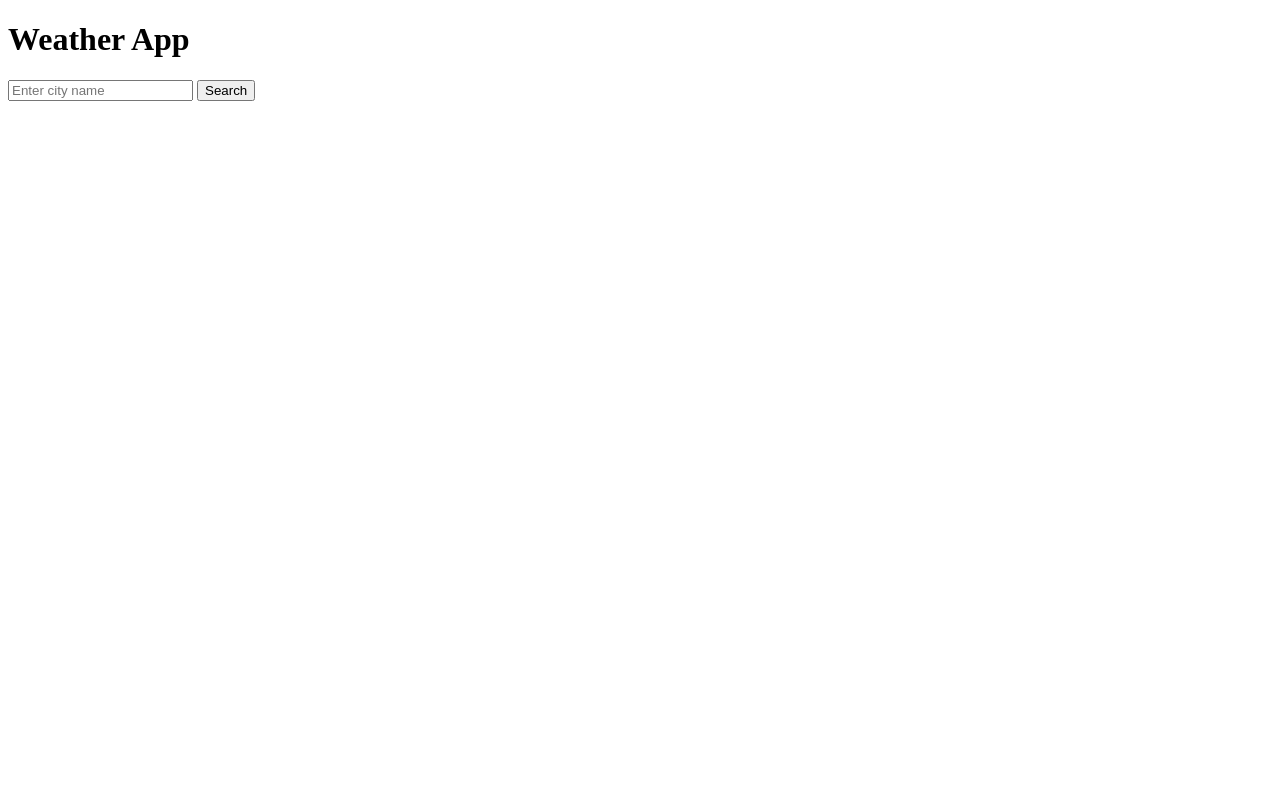
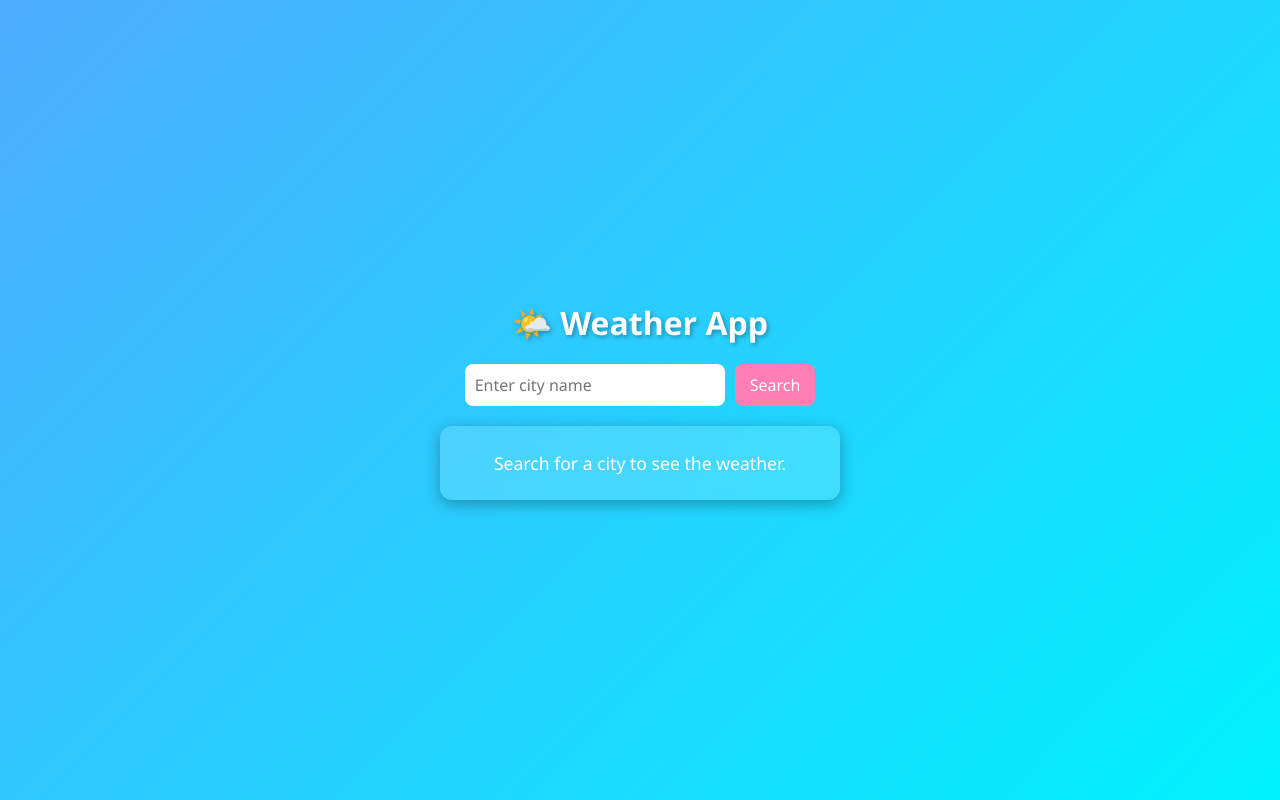
Before and after one commit to Sumit2030/Weather-App, a plain HTML site: page index.html in a window 1280 px wide. Drawn offline with Linux system fonts and the light colour scheme.

Commit message:
Updated frontend UI for Weather App

```diff
--- a/index.html
+++ b/index.html
@@ -1,14 +1,24 @@
 <!DOCTYPE html>
 <html lang="en">
 <head>
-    <meta charset="UTF-8">
-    <title>Weather App</title>
+  <meta charset="UTF-8">
+  <title>Weather App</title>
+  <link rel="stylesheet" href="style.css">
 </head>
 <body>
-    <h1>Weather App</h1>
-    <input type="text" id="city" placeholder="Enter city name">
-    <button id="search">Search</button>
-    <div id="result"></div>
-    <script src="script.js"></script>
+  <div class="app-container">
+    <h1 class="title">🌤️ Weather App</h1>
+
+    <div class="search-box">
+      <input type="text" id="city" placeholder="Enter city name">
+      <button id="search">Search</button>
+    </div>
+
+    <div id="result" class="weather-card">
+      <p>Search for a city to see the weather.</p>
+    </div>
+  </div>
+
+  <script src="script.js"></script>
 </body>
 </html>
--- a/style.css
+++ b/style.css
@@ -1,32 +1,77 @@
-body {
-  font-family: Arial, sans-serif;
-  text-align: center;
-  background: #eef;
-  margin-top: 50px;
+/* General reset */
+* {
+  margin: 0;
+  padding: 0;
+  box-sizing: border-box;
+  font-family: "Segoe UI", Tahoma, Geneva, Verdana, sans-serif;
 }
 
-input, button {
-  padding: 10px;
-  margin: 10px;
-  border-radius: 8px;
-  border: 1px solid #aaa;
+body {
+  background: linear-gradient(135deg, #4facfe, #00f2fe);
+  min-height: 100vh;
+  display: flex;
+  justify-content: center;
+  align-items: center;
+  color: #fff;
 }
 
-button {
-  background: #3498db;
-  color: white;
-  cursor: pointer;
+.app-container {
+  width: 400px;
+  text-align: center;
 }
 
-button:hover {
-  background: #2980b9;
+.title {
+  font-size: 2rem;
+  margin-bottom: 20px;
+  text-shadow: 2px 2px 4px rgba(0,0,0,0.3);
 }
 
-#result {
-  margin-top: 20px;
-  padding: 15px;
+.search-box {
+  display: flex;
+  justify-content: center;
+  gap: 10px;
+  margin-bottom: 20px;
+}
+
+.search-box input {
+  padding: 10px;
+  border-radius: 8px;
+  border: none;
+  outline: none;
+  width: 65%;
+  font-size: 1rem;
+}
+
+.search-box button {
+  padding: 10px 15px;
+  border: none;
+  border-radius: 8px;
+  background: #ff7eb3;
+  color: white;
+  font-size: 1rem;
+  cursor: pointer;
+  transition: 0.3s ease;
+}
+
+.search-box button:hover {
+  background: #ff5277;
+}
+
+.weather-card {
+  background: rgba(255, 255, 255, 0.15);
+  padding: 20px;
   border-radius: 12px;
-  background: white;
-  display: inline-block;
-  box-shadow: 0 4px 8px rgba(0,0,0,0.2);
+  backdrop-filter: blur(10px);
+  box-shadow: 0 4px 15px rgba(0,0,0,0.3);
+  margin-top: 10px;
 }
+
+.weather-card h2 {
+  font-size: 1.5rem;
+  margin-bottom: 10px;
+}
+
+.weather-card p {
+  font-size: 1.1rem;
+  margin: 5px 0;
+}
```
